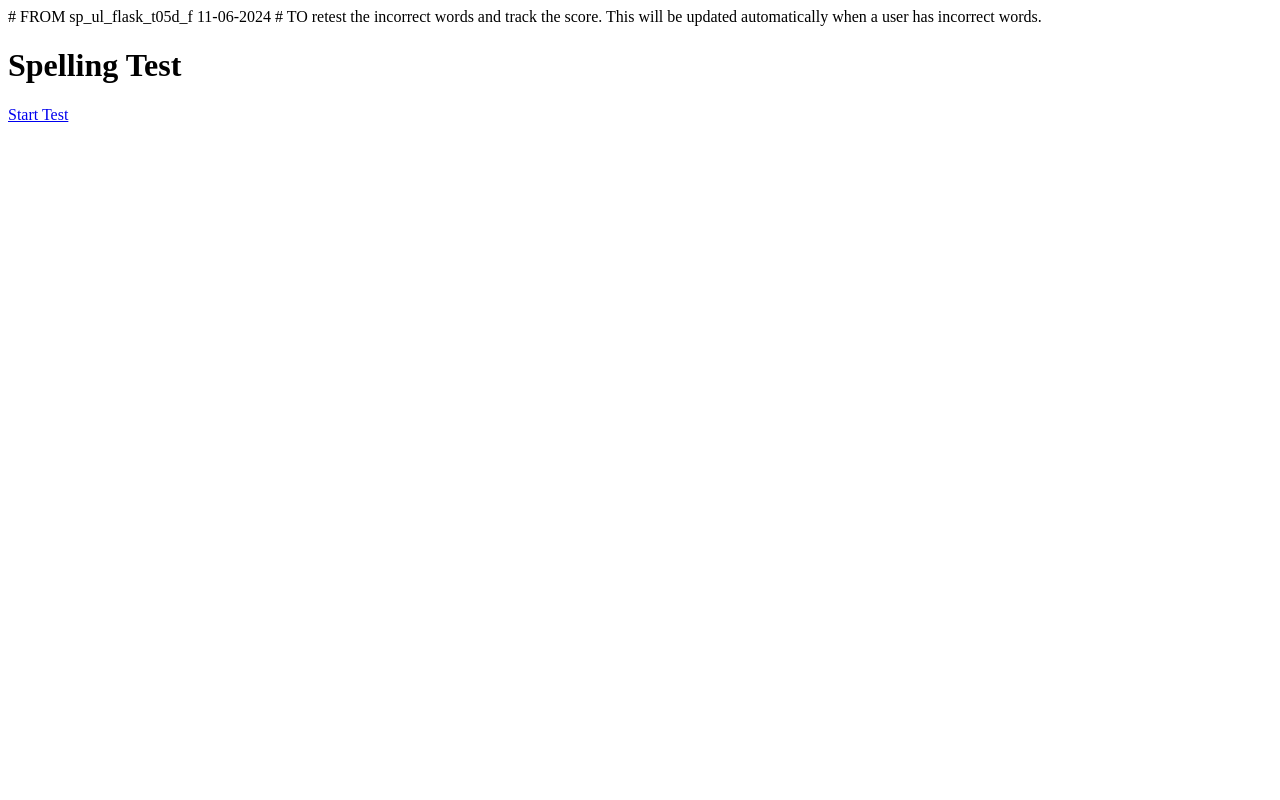
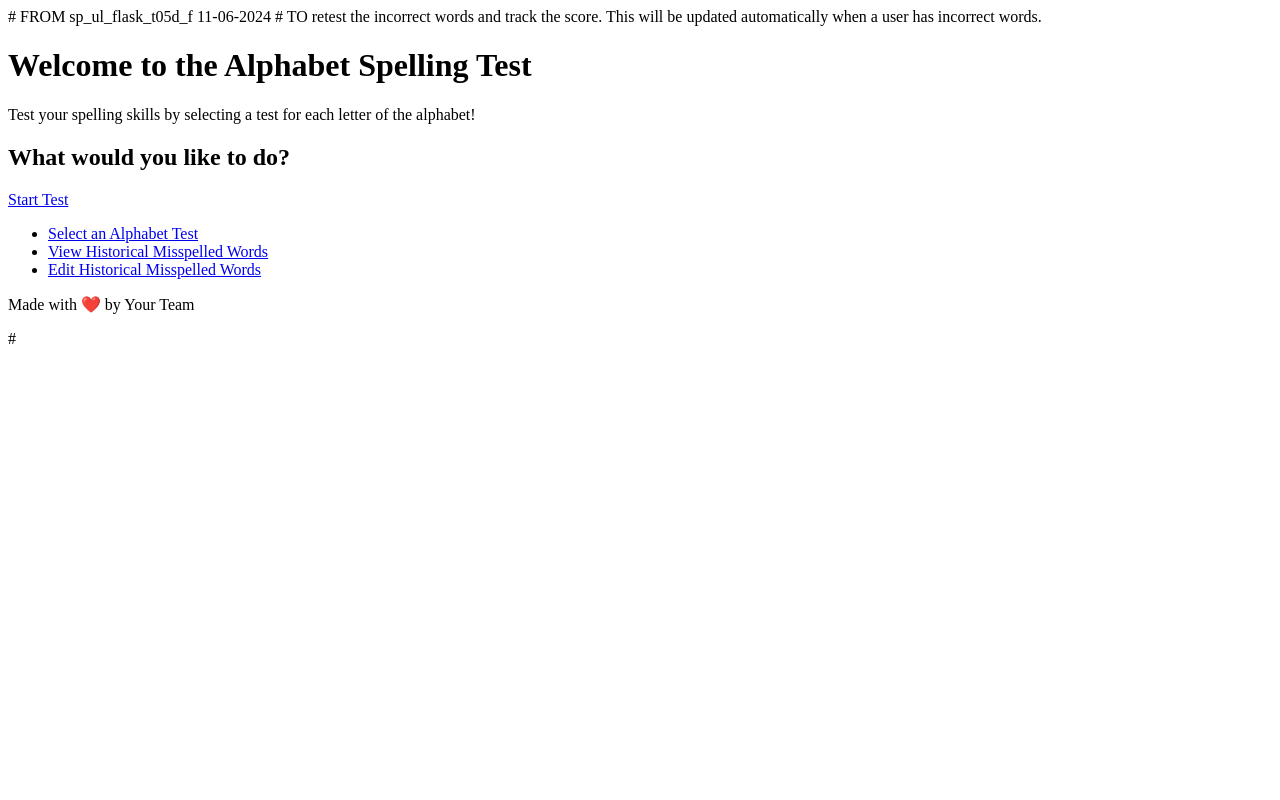
Before and after one commit to suasrp/flask-suasrp-repository-001, a Flask app: page / in a window 1280 px wide. Run offline with Flask 3, Linux system fonts and the light colour scheme.

Commit message:
Update home.html 11-11-2024-839pm

```diff
--- a/templates/home.html
+++ b/templates/home.html
@@ -6,14 +6,29 @@
 <head>
     <meta charset="UTF-8">
     <meta name="viewport" content="width=device-width, initial-scale=1.0">
-    <title>Spelling Test</title>
+    <title>Welcome to the Spelling Test</title>
 </head>
 <body>
-    <h1>Spelling Test</h1>
+    <h1>Welcome to the Alphabet Spelling Test</h1>
+
+    <p>Test your spelling skills by selecting a test for each letter of the alphabet!</p>
+
+    <h2>What would you like to do?</h2>
+
     <a href="{{ url_for('select_test') }}">Start Test</a><br>
 
-    {% if session['incorrect_words'] %}
-        <a href="{{ url_for('retest_incorrect_words') }}">Retest Incorrect Words</a><br>
-    {% endif %}
+    <ul>
+        <li><a href="{{ url_for('select_test') }}">Select an Alphabet Test</a></li>
+        <li><a href="{{ url_for('historical_misspelled_word_list') }}">View Historical Misspelled Words</a></li>
+        <li><a href="{{ url_for('edit_misspelled_word_list') }}">Edit Historical Misspelled Words</a></li>
+    </ul>
+
+    <footer>
+        <p>Made with ❤️ by Your Team</p>
+    </footer>
+
+    #{% if session['incorrect_words'] %}
+        #<a href="{{ url_for('retest_incorrect_words') }}">Retest Incorrect Words</a><br>
+    #{% endif %}
 </body>
 </html>
```
